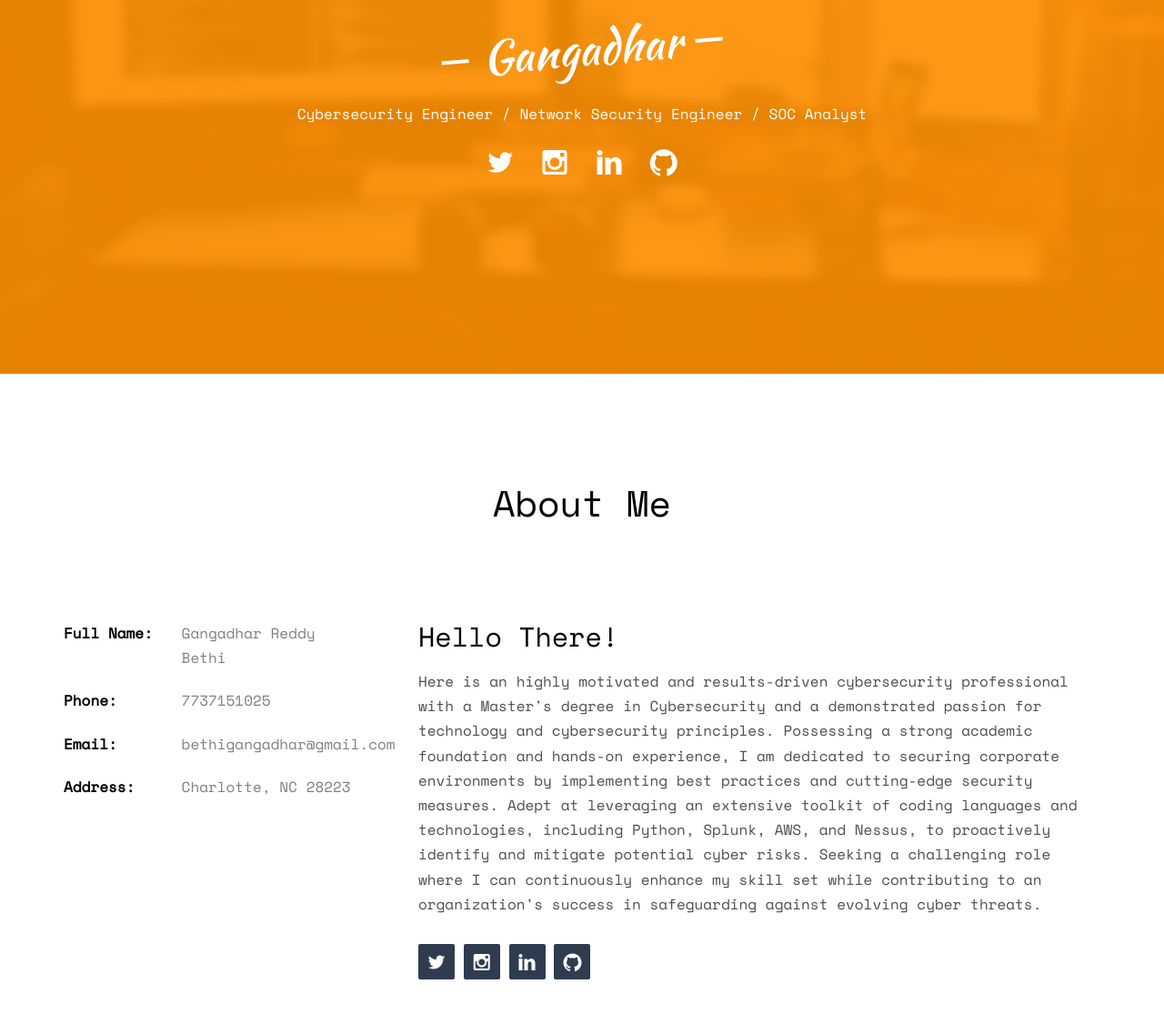
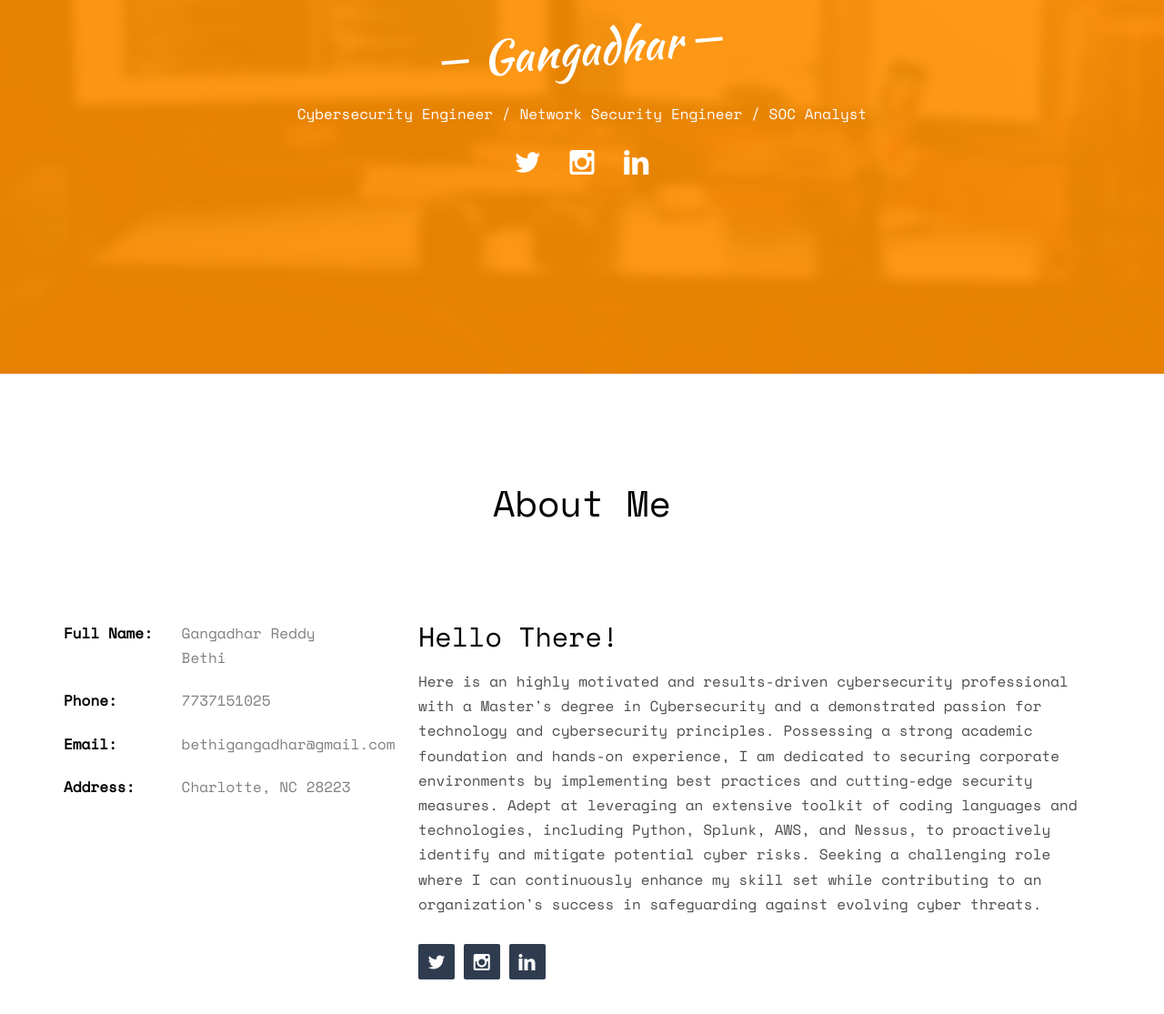
Before and after one commit to itz-gangu/portfolio, a plain HTML site: page index.html in a window 1280 px wide. Shown: the part 389-1504 px from the top of the page at 91% size. Drawn offline with nearby package versions, Linux system fonts and the light colour scheme; files whose address does not match are found by name.

Commit message:
Update index.html

```diff
--- a/index.html
+++ b/index.html
@@ -62,7 +62,7 @@
 									<li><a href="https://twitter.com/gangadharbethi"><i class="icon-twitter2"></i></a></li>
 									<li><a href="https://www.instagram.com/itz_gangu/"><i class="icon-instagram"></i></a></li>
 									<li><a href="https://www.linkedin.com/in/gangadhar-reddy-bethi/"><i class="icon-linkedin2"></i></a></li>
-									<li><a href="https://github.com/itz-gangu"><i class="icon-github2"></i></a></li>
+
 								</ul>
 							</p>
 						</div>
@@ -99,7 +99,7 @@
 							<li><a href="https://twitter.com/gangadharbethi"><i class="icon-twitter2"></i></a></li>
 							<li><a href="https://www.instagram.com/itz_gangu/"><i class="icon-instagram"></i></a></li>
 							<li><a href="https://www.linkedin.com/in/gangadhar-reddy-bethi/"><i class="icon-linkedin2"></i></a></li>
-							<li><a href="https://github.com/itz-gangu"><i class="icon-github2"></i></a></li>
+
 
 						</ul>
 					</p>
```
